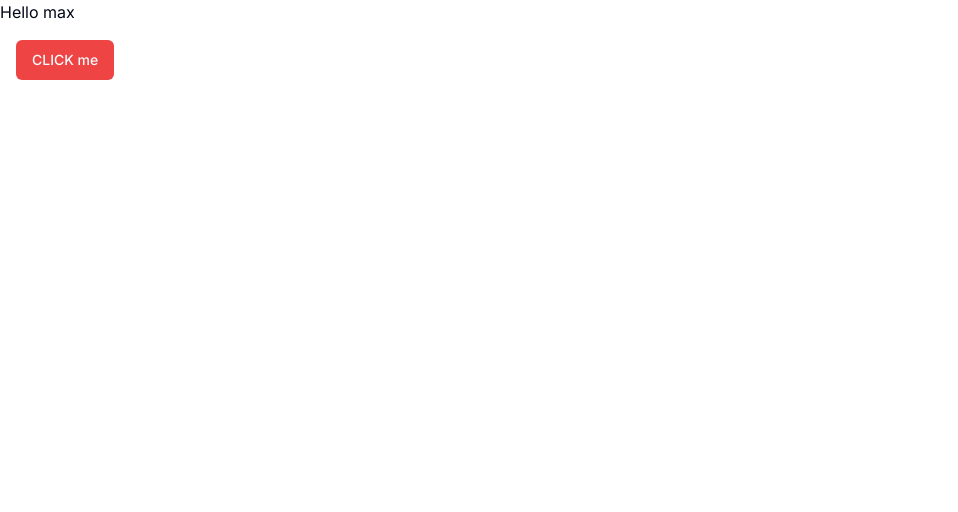
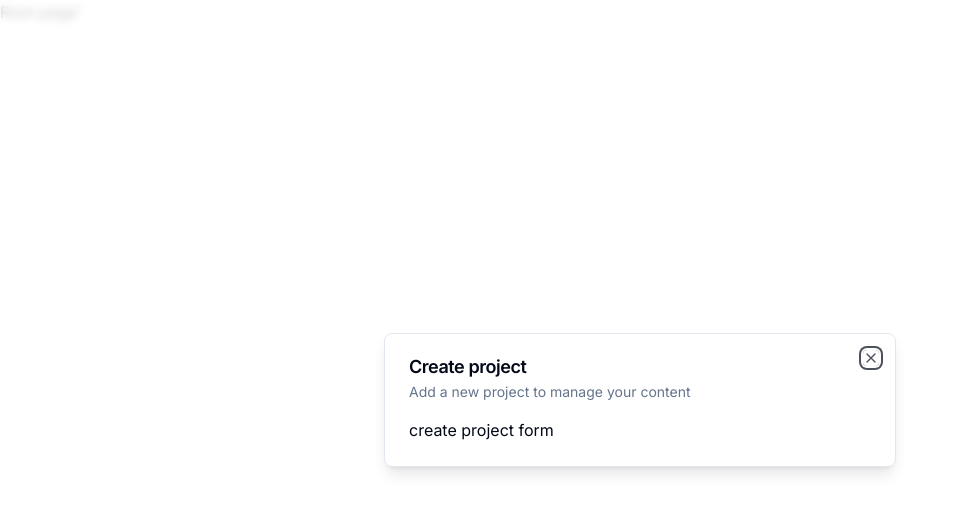
Before and after one commit to Maksym16/CMS_dashboard, a Next.js app: page / in a window 1280 px wide. Shown: the top 512 px of the page, without its empty margins (0-958 px from the left). Built offline with nearby package versions, Linux system fonts and the light colour scheme.

Commit message:
Modal component setup

```diff
--- a/app/(root)/page.tsx
+++ b/app/(root)/page.tsx
@@ -1,10 +1,24 @@
-import { Button } from '@/components/ui/button';
 
-export default function Home() {
+'use client';
+import { useEffect } from "react";
+
+import { useCreateProjectModal } from "@/hooks/use-store-modal";
+
+const SetupPage = () => {
+  const onOpen = useCreateProjectModal((state) => state.onOpen);
+  const isOpen = useCreateProjectModal((state) => state.isOpen);
+
+  useEffect(() => {
+    if (!isOpen) {
+      onOpen()
+    }
+  }, [isOpen, onOpen])
+
   return (
     <div>
-      <p>Hello max</p>
-      <Button className='m-4' size="default" variant='destructive'>CLICK me</Button>
+      Root page'
     </div>
   );
 }
+
+export default SetupPage;
--- a/app/layout.tsx
+++ b/app/layout.tsx
@@ -1,8 +1,10 @@
-import './globals.css'
 import type { Metadata } from 'next'
 import { Inter } from 'next/font/google'
 import { ClerkProvider } from '@clerk/nextjs'
 
+import { ModalProvider } from '@/providers/modal-provide'
+
+import './globals.css'
 
 const inter = Inter({ subsets: ['latin'] })
 
@@ -19,7 +21,10 @@
   return (
     <ClerkProvider>
       <html lang="en">
-        <body className={inter.className}>{children}</body>
+        <body className={inter.className}>
+          <ModalProvider />
+          {children}
+        </body>
       </html>
     </ClerkProvider>
   )
--- /dev/null
+++ b/components/modals/create-project-modal.tsx
@@ -0,0 +1,19 @@
+'use client';
+
+import { useCreateProjectModal } from '@/hooks/use-store-modal';
+import { Modal } from '@/components/ui/modal';
+
+export const CreateProjectModal = () => {
+  const createProjectModal = useCreateProjectModal();
+
+  return (
+    <Modal
+      title="Create project"
+      description="Add a new project to manage your content"
+      isOpen={createProjectModal.isOpen}
+      onClose={createProjectModal.onClose}
+    >
+      create project form
+    </Modal>
+  );
+};
--- /dev/null
+++ b/components/ui/dialog.tsx
@@ -0,0 +1,119 @@
+"use client"
+
+import * as React from "react"
+import * as DialogPrimitive from "@radix-ui/react-dialog"
+import { X } from "lucide-react"
+
+import { cn } from "@/lib/utils"
+
+const Dialog = DialogPrimitive.Root
+
+const DialogTrigger = DialogPrimitive.Trigger
+
+const DialogPortal = DialogPrimitive.Portal
+
+const DialogOverlay = React.forwardRef<
+  React.ElementRef<typeof DialogPrimitive.Overlay>,
+  React.ComponentPropsWithoutRef<typeof DialogPrimitive.Overlay>
+>(({ className, ...props }, ref) => (
+  <DialogPrimitive.Overlay
+    ref={ref}
+    className={cn(
+      "fixed inset-0 z-50 bg-background/80 backdrop-blur-sm data-[state=open]:animate-in data-[state=closed]:animate-out data-[state=closed]:fade-out-0 data-[state=open]:fade-in-0",
+      className
+    )}
+    {...props}
+  />
+))
+DialogOverlay.displayName = DialogPrimitive.Overlay.displayName
+
+const DialogContent = React.forwardRef<
+  React.ElementRef<typeof DialogPrimitive.Content>,
+  React.ComponentPropsWithoutRef<typeof DialogPrimitive.Content>
+>(({ className, children, ...props }, ref) => (
+  <DialogPortal>
+    <DialogOverlay />
+    <DialogPrimitive.Content
+      ref={ref}
+      className={cn(
+        "fixed left-[50%] top-[50%] z-50 grid w-full max-w-lg translate-x-[-50%] translate-y-[-50%] gap-4 border bg-background p-6 shadow-lg duration-200 data-[state=open]:animate-in data-[state=closed]:animate-out data-[state=closed]:fade-out-0 data-[state=open]:fade-in-0 data-[state=closed]:zoom-out-95 data-[state=open]:zoom-in-95 data-[state=closed]:slide-out-to-left-1/2 data-[state=closed]:slide-out-to-top-[48%] data-[state=open]:slide-in-from-left-1/2 data-[state=open]:slide-in-from-top-[48%] sm:rounded-lg md:w-full",
+        className
+      )}
+      {...props}
+    >
+      {children}
+      <DialogPrimitive.Close className="absolute right-4 top-4 rounded-sm opacity-70 ring-offset-background transition-opacity hover:opacity-100 focus:outline-none focus:ring-2 focus:ring-ring focus:ring-offset-2 disabled:pointer-events-none data-[state=open]:bg-accent data-[state=open]:text-muted-foreground">
+        <X className="h-4 w-4" />
+        <span className="sr-only">Close</span>
+      </DialogPrimitive.Close>
+    </DialogPrimitive.Content>
+  </DialogPortal>
+))
+DialogContent.displayName = DialogPrimitive.Content.displayName
+
+const DialogHeader = ({
+  className,
+  ...props
+}: React.HTMLAttributes<HTMLDivElement>) => (
+  <div
+    className={cn(
+      "flex flex-col space-y-1.5 text-center sm:text-left",
+      className
+    )}
+    {...props}
+  />
+)
+DialogHeader.displayName = "DialogHeader"
+
+const DialogFooter = ({
+  className,
+  ...props
+}: React.HTMLAttributes<HTMLDivElement>) => (
+  <div
+    className={cn(
+      "flex flex-col-reverse sm:flex-row sm:justify-end sm:space-x-2",
+      className
+    )}
+    {...props}
+  />
+)
+DialogFooter.displayName = "DialogFooter"
+
+const DialogTitle = React.forwardRef<
+  React.ElementRef<typeof DialogPrimitive.Title>,
+  React.ComponentPropsWithoutRef<typeof DialogPrimitive.Title>
+>(({ className, ...props }, ref) => (
+  <DialogPrimitive.Title
+    ref={ref}
+    className={cn(
+      "text-lg font-semibold leading-none tracking-tight",
+      className
+    )}
+    {...props}
+  />
+))
+DialogTitle.displayName = DialogPrimitive.Title.displayName
+
+const DialogDescription = React.forwardRef<
+  React.ElementRef<typeof DialogPrimitive.Description>,
+  React.ComponentPropsWithoutRef<typeof DialogPrimitive.Description>
+>(({ className, ...props }, ref) => (
+  <DialogPrimitive.Description
+    ref={ref}
+    className={cn("text-sm text-muted-foreground", className)}
+    {...props}
+  />
+))
+DialogDescription.displayName = DialogPrimitive.Description.displayName
+
+export {
+  Dialog,
+  DialogPortal,
+  DialogOverlay,
+  DialogTrigger,
+  DialogContent,
+  DialogHeader,
+  DialogFooter,
+  DialogTitle,
+  DialogDescription,
+}
--- /dev/null
+++ b/components/ui/modal.tsx
@@ -0,0 +1,45 @@
+'use client';
+
+import {
+  Dialog,
+  DialogContent,
+  DialogDescription,
+  DialogHeader,
+  DialogTitle,
+} from '@/components/ui/dialog';
+
+interface ModalProps {
+  title: string;
+  description: string;
+  isOpen: boolean;
+  onClose: () => void;
+  children: React.ReactNode;
+}
+
+export const Modal: React.FC<ModalProps> = ({
+  title,
+  description,
+  isOpen,
+  onClose,
+  children,
+}) => {
+  const onChange = (open: boolean) => {
+    if (!open) {
+      onClose();
+    }
+  };
+
+  return (
+    <Dialog open={isOpen} onOpenChange={onChange}>
+      <DialogContent>
+        <DialogHeader>
+          <DialogTitle>{title}</DialogTitle>
+          <DialogDescription>{description}</DialogDescription>
+        </DialogHeader>
+        <div>
+          {children}
+        </div>
+      </DialogContent>
+    </Dialog>
+  );
+};
--- /dev/null
+++ b/hooks/use-store-modal.tsx
@@ -0,0 +1,13 @@
+import { create } from 'zustand';
+
+interface IUseCreateProjectModal {
+  isOpen: boolean;
+  onOpen: () => void;
+  onClose: () => void;
+}
+
+export const useCreateProjectModal = create<IUseCreateProjectModal>((set) => ({
+  isOpen: false,
+  onOpen: () => set({ isOpen: true }),
+  onClose: () => set({ isOpen: false})
+}))
--- a/package.json
+++ b/package.json
@@ -10,6 +10,7 @@
   },
   "dependencies": {
     "@clerk/nextjs": "^4.25.3",
+    "@radix-ui/react-dialog": "^1.0.5",
     "@radix-ui/react-slot": "^1.0.2",
     "class-variance-authority": "^0.7.0",
     "clsx": "^2.0.0",
@@ -18,7 +19,8 @@
     "react": "^18",
     "react-dom": "^18",
     "tailwind-merge": "^1.14.0",
-    "tailwindcss-animate": "^1.0.7"
+    "tailwindcss-animate": "^1.0.7",
+    "zustand": "^4.4.3"
   },
   "devDependencies": {
     "@types/node": "^20",
--- /dev/null
+++ b/providers/modal-provide.tsx
@@ -0,0 +1,24 @@
+'use client';
+
+import { useState, useEffect } from 'react';
+
+import { CreateProjectModal } from '@/components/modals/create-project-modal';
+
+export const ModalProvider = () => {
+  //in order to avoid hydretion errors beatween server and client side rendering we need this check
+  const [isMounted, setIsMounted] = useState<boolean>(false);
+
+  useEffect(() => {
+    setIsMounted(true);
+  }, [])
+
+  if (!isMounted) {
+    return null;
+  }
+
+  return (
+    <>
+      <CreateProjectModal />
+    </>
+  )
+}
```
Also changed, not shown: 1 other file (tests, documents, lock files or other folders).
